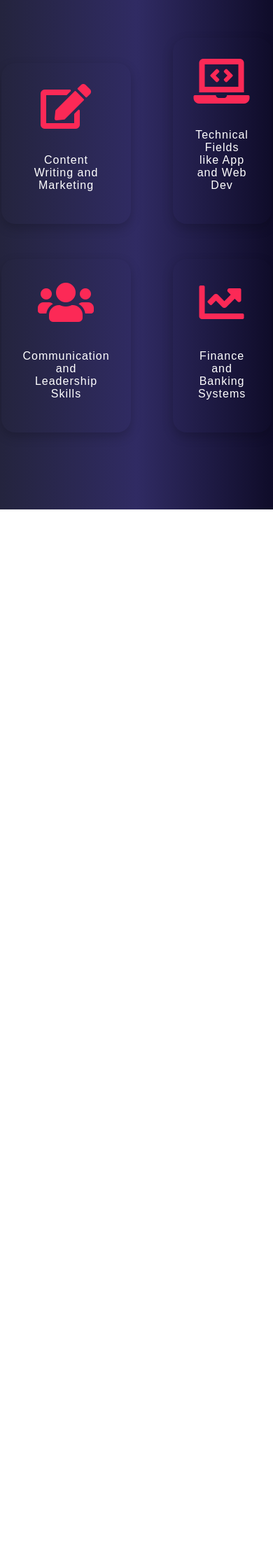
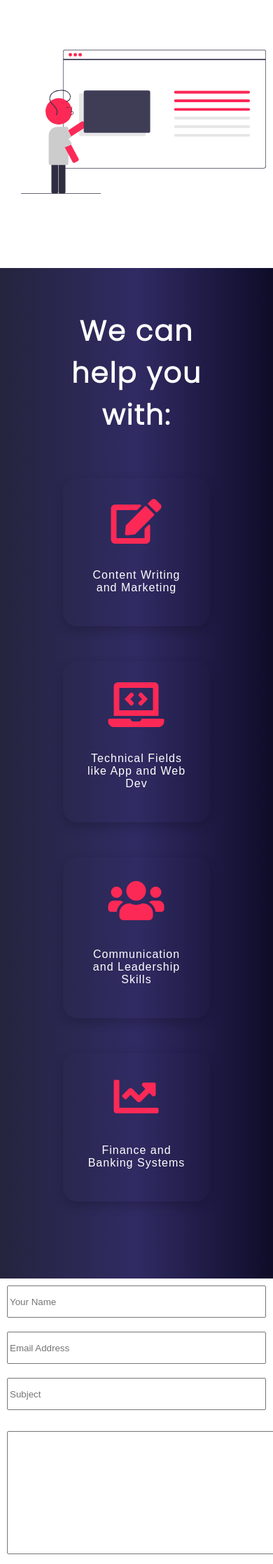
Before and after one commit to prateekrusta/builditbetter, a PHP site: page / in a window 390 px wide; the page is wider, and only the part inside the window is pictured. Shown: the part 2359-4594 px from the top of that part at 70% size. Before the commit the page ends 3087 px from the top of that part, so only its background shows below. Run offline with PHP 8.4, Linux system fonts and the light colour scheme.

Commit message:
responsive

```diff
--- a/assets/css/style.css
+++ b/assets/css/style.css
@@ -231,7 +231,7 @@ nav.logo {
   padding: 10px 20px;
   border: none;
   letter-spacing: 1px;
-  margin-right: 5px;
+  margin: 10px 5px;
   background-color: #fc2956;
   color: white;
   font-family: "Poppins", sans-serif;
@@ -335,7 +335,44 @@ nav.logo {
   width: 350px;
   height: 350px;
 }
+/* Contact */
+.contacts-1 {
+  display: grid;
+  grid-template-columns: repeat(2, 1fr);
+  grid-gap: 10px;
+  text-align: center;
+}
+.contacts-1 .contacts-1-in-1 {
+  display: flex;
+  flex-direction: column;
+}
+.contacts input[type="text"] {
+  height: 40px;
+  margin: 10px;
+}
 
+.contacts input[type="email"] {
+  height: 40px;
+  margin: 10px;
+}
+textarea {
+  margin: 10px;
+  height: 170px;
+  width: 100%;
+}
+/* IPad  Pro Landscape*/
+@media (orientation: landscape) and (max-width: 1100px) {
+  .img-main {
+    display: none;
+  }
+}
+/* IPad Pro */
+@media (min-width: 1000px) and (max-width: 1100px) {
+  .main .main-in {
+    top: 17%;
+  }
+}
+/* IPad */
 @media only screen and (max-width: 1100px) {
   .main {
     flex-direction: column;
@@ -354,18 +391,23 @@ nav.logo {
     font-size: 2rem;
   }
   .main .main-in-2 img {
-    opacity: 0;
+    top: -160px;
+    width: 400px;
+    left: 200px;
   }
+
   .about {
     flex-direction: column-reverse;
     text-align: center;
     left: -50px;
   }
+  .about-in-2 {
+    padding-bottom: 0;
+  }
   .fields .heading {
     font-size: 2.5rem;
   }
   .fields-out {
-    display: grid;
     grid-template-columns: repeat(2, 1fr);
   }
   .fields-in {
@@ -376,3 +418,43 @@ nav.logo {
     width: auto;
   }
 }
+
+@media only screen and (max-width: 1370px) {
+  .main-in {
+    top: 24%;
+  }
+  .main .main-in .p1 {
+    font-size: 3.5rem;
+  }
+  .img-main {
+    width: 60%;
+    top: 26%;
+  }
+}
+@media (max-width: 768px) {
+  .img-main {
+    display: none;
+  }
+  .fields-out {
+    grid-template-columns: repeat(1, 1fr);
+  }
+  .about-in-2 {
+    padding: 100px;
+  }
+  .contacts-1 {
+    grid-template-columns: repeat(1, 1fr);
+  }
+}
+
+@media (max-width: 500px) {
+  .main .main-in {
+    top: 16%;
+  }
+  .main .main-in .p1 {
+    font-size: 2.5rem;
+  }
+  .main .main-in .p2 {
+    font-size: 1.8rem;
+    margin-bottom: 40px;
+  }
+}
--- a/index.html
+++ b/index.html
@@ -32,7 +32,7 @@
     <div class="main">
         <div class="main-in">
             <p class="p1"> <span style="color: white;"> Welcome to </span> <br> OWASP TIET </p>
-            <p class="p2"> Open Web Application <br> Security Project. </p>
+            <p class="p2"> Open Web Application <br> Security Project </p>
 
             <button class="btnprat-before"> WHAT WE DO? </button>
 
@@ -88,6 +88,25 @@
 
 </div>
 
+<div class="contacts">
+    <form>
+        <div class="contacts-1">
+            <div class="contacts-1-in-1">
+                <input type="text" placeholder="Your Name">
+                <input type="email" placeholder="Email Address">
+                <input type="text" placeholder="Subject">
+            </div>
+            <div class="contacts-1-in-2">
+                <textarea name="message" id="msg">
+
+                </textarea>
+            </div>
+        </div>
+    </form>
+    <div class="contacts-2">
+    </div>
+</div>
+
 <script src="./assets/js/nav.js"></script>
 </body>
 </html>
```
